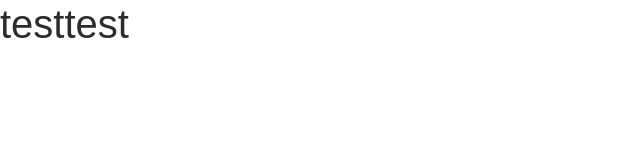
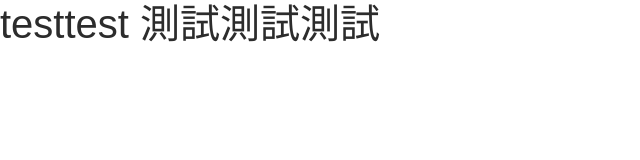
Before and after one commit to chochima/My-Shelter, a website built with Vite: page pages/test.html in a window 1280 px wide. Shown: the whole page, without its empty margins (0-640 px from the left). Built offline with nearby package versions, Linux system fonts and the light colour scheme; a web font is replaced by a local one.

Commit message:
git push test

```diff
--- a/pages/test.html
+++ b/pages/test.html
@@ -8,7 +8,7 @@
   </head>
   <body>
     <%- include('./layout/header'); -%>
-    <h1>testtest</h1>
+    <h1>testtest 測試測試測試</h1>
     <%- include('./layout/footer'); -%>
 
     <script type="module" src="../main.js"></script>
```
